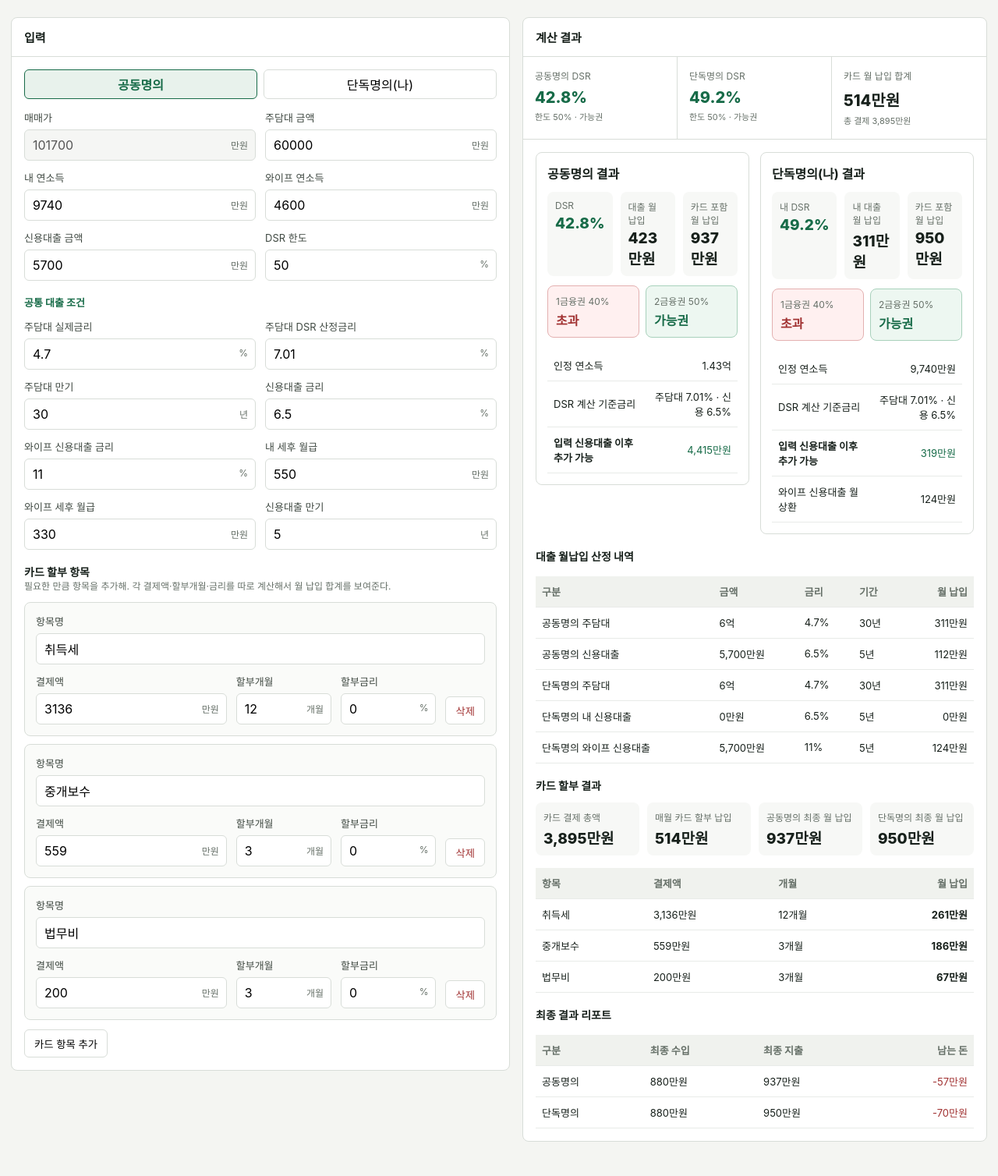
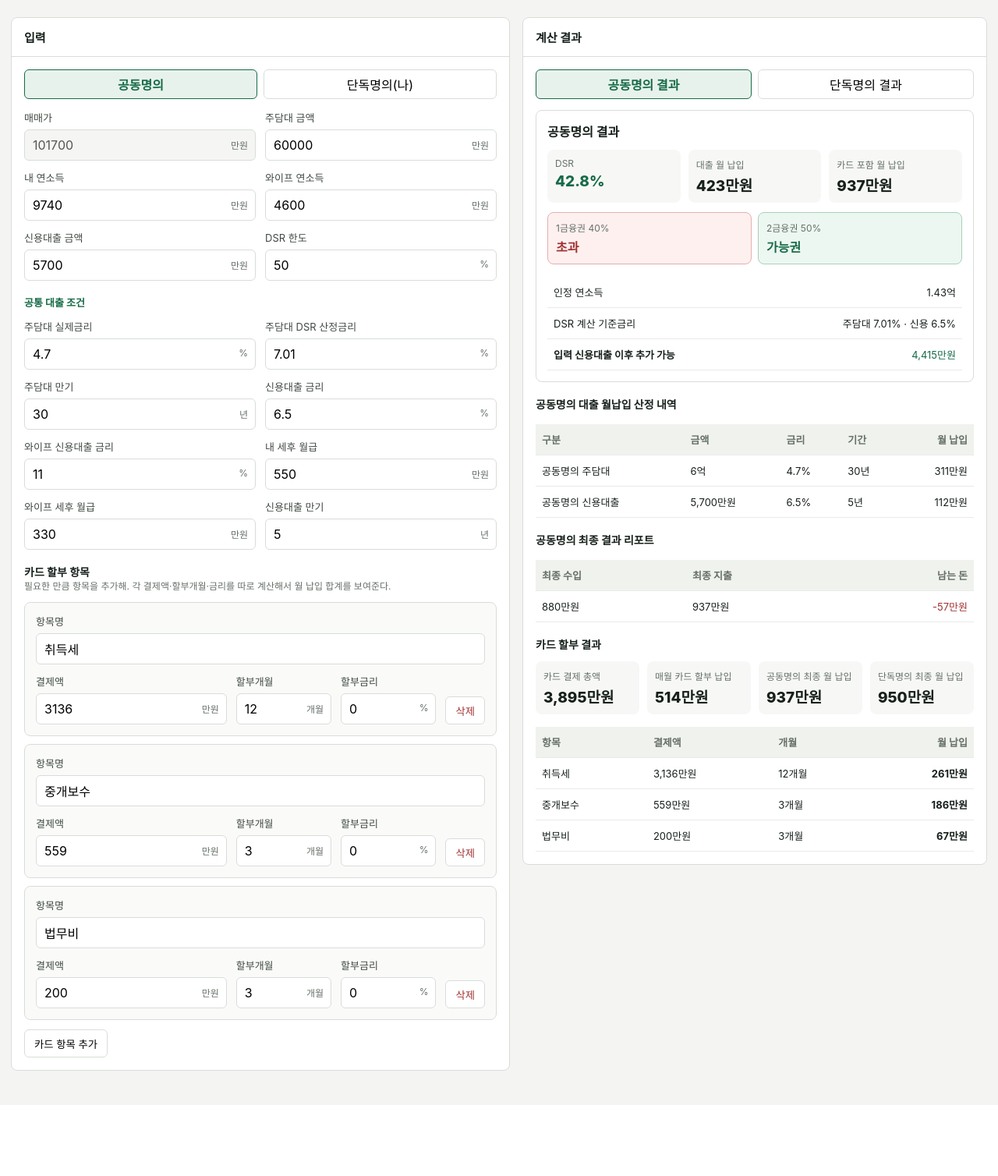
Before and after one commit to WantAirpod/house-ai, a Python web app: template src/home_decision_ai/templates/financing_calculator.html in a window 1280 px wide. Shown: the part 69-1577 px from the top of the page at 78% size. After the commit the page ends 1486 px from the top, so only its background shows below. Run offline with Jinja, Linux system fonts and the light colour scheme; the template is opened without the code that fills it, so the values that code supplies are empty.

Commit message:
Separate financing result tabs

```diff
--- a/src/home_decision_ai/templates/financing_calculator.html
+++ b/src/home_decision_ai/templates/financing_calculator.html
@@ -207,13 +207,13 @@
 
         <section class="panel">
           <h2>계산 결과</h2>
-          <div class="metrics">
-            <div class="metric"><div class="metric-label">공동명의 DSR</div><div class="metric-value" id="joint-dsr">-</div><div class="metric-note" id="joint-dsr-note">부부합산 소득 기준</div></div>
-            <div class="metric"><div class="metric-label">단독명의 DSR</div><div class="metric-value" id="solo-dsr">-</div><div class="metric-note" id="solo-dsr-note">내 소득 기준</div></div>
-            <div class="metric"><div class="metric-label">카드 월 납입 합계</div><div class="metric-value" id="card-monthly-total">-</div><div class="metric-note" id="card-total-note">항목별 할부 합계</div></div>
+          <div class="body">
+            <div class="tabs">
+              <button class="tab-button active" type="button" data-result-tab="joint">공동명의 결과</button>
+              <button class="tab-button" type="button" data-result-tab="solo">단독명의 결과</button>
             </div>
-          <div class="body">
-            <div class="result-grid">
+
+            <div class="tab-panel active" id="result-tab-joint">
               <section class="result-card">
                 <h3>공동명의 결과</h3>
                 <div class="result-summary">
@@ -233,7 +233,24 @@
                   </tbody>
                 </table>
               </section>
+              <h3 class="section-title">공동명의 대출 월납입 산정 내역</h3>
+              <table>
+                <thead><tr><th>구분</th><th>금액</th><th>금리</th><th>기간</th><th>월 납입</th></tr></thead>
+                <tbody>
+                  <tr><td>공동명의 주담대</td><td id="joint-mortgage-principal-info">-</td><td id="joint-mortgage-rate-info">-</td><td id="joint-mortgage-term-info">-</td><td id="joint-mortgage-monthly-info">-</td></tr>
+                  <tr><td>공동명의 신용대출</td><td id="joint-credit-principal-info">-</td><td id="joint-credit-rate-info">-</td><td id="joint-credit-term-info">-</td><td id="joint-credit-monthly-info">-</td></tr>
+                </tbody>
+              </table>
+              <h3 class="section-title">공동명의 최종 결과 리포트</h3>
+              <table>
+                <thead><tr><th>최종 수입</th><th>최종 지출</th><th>남는 돈</th></tr></thead>
+                <tbody>
+                  <tr><td id="joint-final-income">-</td><td id="joint-final-expense">-</td><td id="joint-final-balance">-</td></tr>
+                </tbody>
+              </table>
+            </div>
 
+            <div class="tab-panel" id="result-tab-solo">
               <section class="result-card">
                 <h3>단독명의(나) 결과</h3>
                 <div class="result-summary">
@@ -254,19 +271,23 @@
                   </tbody>
                 </table>
               </section>
-            </div>
-
-            <h3 class="section-title">대출 월납입 산정 내역</h3>
+              <h3 class="section-title">단독명의 대출 월납입 산정 내역</h3>
               <table>
                 <thead><tr><th>구분</th><th>금액</th><th>금리</th><th>기간</th><th>월 납입</th></tr></thead>
                 <tbody>
-                <tr><td>공동명의 주담대</td><td id="joint-mortgage-principal-info">-</td><td id="joint-mortgage-rate-info">-</td><td id="joint-mortgage-term-info">-</td><td id="joint-mortgage-monthly-info">-</td></tr>
-                <tr><td>공동명의 신용대출</td><td id="joint-credit-principal-info">-</td><td id="joint-credit-rate-info">-</td><td id="joint-credit-term-info">-</td><td id="joint-credit-monthly-info">-</td></tr>
                   <tr><td>단독명의 주담대</td><td id="solo-mortgage-principal-info">-</td><td id="solo-mortgage-rate-info">-</td><td id="solo-mortgage-term-info">-</td><td id="solo-mortgage-monthly-info">-</td></tr>
                   <tr><td>단독명의 내 신용대출</td><td id="solo-credit-principal-info">-</td><td id="solo-credit-rate-info">-</td><td id="solo-credit-term-info">-</td><td id="solo-credit-monthly-info">-</td></tr>
                   <tr><td>단독명의 와이프 신용대출</td><td id="spouse-credit-principal-info">-</td><td id="spouse-credit-rate-info">-</td><td id="spouse-credit-term-info">-</td><td id="spouse-credit-monthly-info">-</td></tr>
                 </tbody>
               </table>
+              <h3 class="section-title">단독명의 최종 결과 리포트</h3>
+              <table>
+                <thead><tr><th>최종 수입</th><th>최종 지출</th><th>남는 돈</th></tr></thead>
+                <tbody>
+                  <tr><td id="solo-final-income">-</td><td id="solo-final-expense">-</td><td id="solo-final-balance">-</td></tr>
+                </tbody>
+              </table>
+            </div>
 
             <h3 class="section-title">카드 할부 결과</h3>
             <div class="result-summary card-total-summary">
@@ -278,14 +299,6 @@
             <table>
               <thead><tr><th>항목</th><th>결제액</th><th>개월</th><th>월 납입</th></tr></thead>
               <tbody id="card-results"></tbody>
-            </table>
-            <h3 class="section-title">최종 결과 리포트</h3>
-            <table>
-              <thead><tr><th>구분</th><th>최종 수입</th><th>최종 지출</th><th>남는 돈</th></tr></thead>
-              <tbody>
-                <tr><td>공동명의</td><td id="joint-final-income">-</td><td id="joint-final-expense">-</td><td id="joint-final-balance">-</td></tr>
-                <tr><td>단독명의</td><td id="solo-final-income">-</td><td id="solo-final-expense">-</td><td id="solo-final-balance">-</td></tr>
-              </tbody>
             </table>
             <div id="warnings"></div>
           </div>
@@ -320,6 +333,7 @@
       };
       const storageKey = "home-decision-financing-calculator-v2";
       let activeTab = "joint";
+      let activeResultTab = "joint";
       let cards = [];
 
       const amountIds = new Set([
@@ -408,7 +422,7 @@
         inputIds.forEach(id => {
           values[id] = document.getElementById(id)?.value ?? "";
         });
-        return { values, cards, activeTab };
+        return { values, cards, activeTab, activeResultTab };
       }
       function saveState() {
         localStorage.setItem(storageKey, JSON.stringify(readState()));
@@ -424,8 +438,13 @@
         cards = Array.isArray(state.cards) ? state.cards.map(item => ({...item})) : defaults.cards.map(item => ({...item}));
         if (state.activeTab && document.querySelector(`[data-tab="${state.activeTab}"]`)) {
           activeTab = state.activeTab;
-          document.querySelectorAll(".tab-button").forEach(item => item.classList.toggle("active", item.dataset.tab === activeTab));
-          document.querySelectorAll(".tab-panel").forEach(panel => panel.classList.toggle("active", panel.id === `tab-${activeTab}`));
+          document.querySelectorAll("[data-tab]").forEach(item => item.classList.toggle("active", item.dataset.tab === activeTab));
+          document.querySelectorAll("[id^='tab-']").forEach(panel => panel.classList.toggle("active", panel.id === `tab-${activeTab}`));
+        }
+        if (state.activeResultTab && document.querySelector(`[data-result-tab="${state.activeResultTab}"]`)) {
+          activeResultTab = state.activeResultTab;
+          document.querySelectorAll("[data-result-tab]").forEach(item => item.classList.toggle("active", item.dataset.resultTab === activeResultTab));
+          document.querySelectorAll("[id^='result-tab-']").forEach(panel => panel.classList.toggle("active", panel.id === `result-tab-${activeResultTab}`));
         }
         renderCardInputs();
         const status = document.getElementById("save-status");
@@ -587,14 +606,6 @@
         const cardMonthly = rows.reduce((sum, row) => sum + row.monthly, 0);
         const cardTotal = rows.reduce((sum, row) => sum + row.amount, 0);
 
-        document.getElementById("joint-dsr").textContent = pct(joint.dsr);
-        document.getElementById("joint-dsr").className = `metric-value ${classByLimit(joint.dsr, joint.dsrLimit)}`;
-        document.getElementById("joint-dsr-note").textContent = `한도 ${joint.dsrLimit}% · ${joint.dsr <= joint.dsrLimit ? "가능권" : "초과"}`;
-        document.getElementById("solo-dsr").textContent = pct(solo.dsr);
-        document.getElementById("solo-dsr").className = `metric-value ${classByLimit(solo.dsr, solo.dsrLimit)}`;
-        document.getElementById("solo-dsr-note").textContent = `한도 ${solo.dsrLimit}% · ${solo.dsr <= solo.dsrLimit ? "가능권" : "초과"}`;
-        document.getElementById("card-monthly-total").textContent = compactWon(cardMonthly);
-        document.getElementById("card-total-note").textContent = `총 결제 ${compactWon(cardTotal)}`;
         document.getElementById("card-grand-total").textContent = compactWon(cardTotal);
         document.getElementById("card-grand-monthly").textContent = compactWon(cardMonthly);
         document.getElementById("joint-with-card-monthly").textContent = compactWon(joint.monthlyPayment + cardMonthly);
@@ -646,11 +657,20 @@
       }
       document.querySelectorAll(".tab-button").forEach(button => {
         button.addEventListener("click", () => {
+          if (!button.dataset.tab) return;
           activeTab = button.dataset.tab;
-          document.querySelectorAll(".tab-button").forEach(item => item.classList.toggle("active", item === button));
-          document.querySelectorAll(".tab-panel").forEach(panel => panel.classList.toggle("active", panel.id === `tab-${activeTab}`));
+          document.querySelectorAll("[data-tab]").forEach(item => item.classList.toggle("active", item === button));
+          document.querySelectorAll("[id^='tab-']").forEach(panel => panel.classList.toggle("active", panel.id === `tab-${activeTab}`));
           saveState();
           calculate();
+        });
+      });
+      document.querySelectorAll("[data-result-tab]").forEach(button => {
+        button.addEventListener("click", () => {
+          activeResultTab = button.dataset.resultTab;
+          document.querySelectorAll("[data-result-tab]").forEach(item => item.classList.toggle("active", item === button));
+          document.querySelectorAll("[id^='result-tab-']").forEach(panel => panel.classList.toggle("active", panel.id === `result-tab-${activeResultTab}`));
+          saveState();
         });
       });
       document.getElementById("add-card").addEventListener("click", () => {
@@ -661,8 +681,11 @@
       document.getElementById("reset-button").addEventListener("click", () => {
         localStorage.removeItem(storageKey);
         activeTab = "joint";
-        document.querySelectorAll(".tab-button").forEach(item => item.classList.toggle("active", item.dataset.tab === activeTab));
-        document.querySelectorAll(".tab-panel").forEach(panel => panel.classList.toggle("active", panel.id === `tab-${activeTab}`));
+        activeResultTab = "joint";
+        document.querySelectorAll("[data-tab]").forEach(item => item.classList.toggle("active", item.dataset.tab === activeTab));
+        document.querySelectorAll("[id^='tab-']").forEach(panel => panel.classList.toggle("active", panel.id === `tab-${activeTab}`));
+        document.querySelectorAll("[data-result-tab]").forEach(item => item.classList.toggle("active", item.dataset.resultTab === activeResultTab));
+        document.querySelectorAll("[id^='result-tab-']").forEach(panel => panel.classList.toggle("active", panel.id === `result-tab-${activeResultTab}`));
         setForm();
         const status = document.getElementById("save-status");
         if (status) status.textContent = "기본값으로 초기화";
```
Lines whose indentation alone changed are shown as unchanged.
